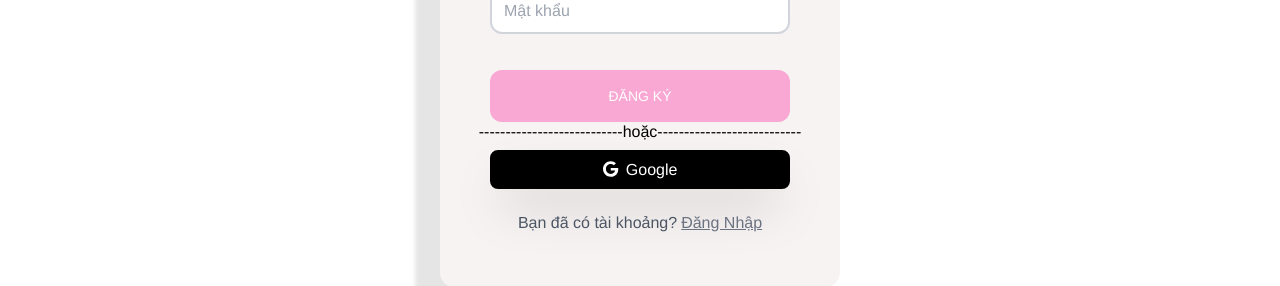
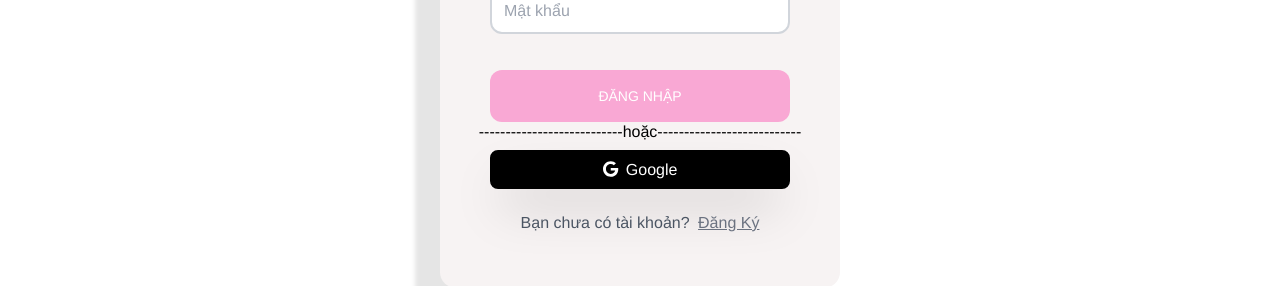
Before and after one commit to lehaodang189203/Summer2024SWP391_SAP1804_Group05_FE, a React (Vite) app in the folder OnDemandTutor/: page /login in a window 1280 px wide. Shown: the part 348-634 px from the top of the page. Built offline with nearby package versions, Linux system fonts and the light colour scheme.

Commit message:
Edit the text in the login registration section, add packages to packages.jason

```diff
--- a/OnDemandTutor/package.json
+++ b/OnDemandTutor/package.json
@@ -19,13 +19,15 @@
     "@fortawesome/react-fontawesome": "^0.2.1",
     "@hookform/resolvers": "^3.4.2",
     "@tanstack/react-query": "^5.40.0",
+    "@tanstack/react-query-devtools": "^5.40.0",
     "axios": "^1.7.2",
+    "classnames": "^2.5.1",
+    "framer-motion": "^11.2.7",
     "react": "^18.2.0",
     "react-datepicker": "^6.9.0",
     "react-dom": "^18.2.0",
     "react-hook-form": "^7.51.5",
     "react-router-dom": "^6.23.1",
-
     "yup": "^1.4.0"
   },
   "devDependencies": {
--- a/OnDemandTutor/src/pages/Login/Login.tsx
+++ b/OnDemandTutor/src/pages/Login/Login.tsx
@@ -60,7 +60,7 @@ export default function Login() {
               type='submit'
               className='w-full rounded-xl text-center bg-pink-300 py-4 px-2 uppercase text-white text-sm hover:bg-pink-600 flex justify-center items-center'
             >
-              Đăng Ký
+              Đăng Nhập
             </button>
           </div>
         </form>
@@ -81,12 +81,12 @@ export default function Login() {
         </div>
         <div className='my-4'>
           <div>
-            <span className='text-gray-600 mr-1'>Bạn đã có tài khoảng?</span>
+            <span className='text-gray-600 mr-1'>Bạn chưa có tài khoản? </span>
             <Link
               className='text-gray-500 underline hover:text-red-500'
               to='/Login'
             >
-              Đăng Nhập
+              Đăng Ký
             </Link>
           </div>
         </div>
--- a/OnDemandTutor/src/pages/Register/Register.tsx
+++ b/OnDemandTutor/src/pages/Register/Register.tsx
@@ -105,7 +105,7 @@ export default function Register() {
         </div>
         <div className='my-4'>
           <div>
-            <span className='text-gray-600 mr-1'>Bạn đã có tài khoảng?</span>
+            <span className='text-gray-600 mr-1'>Bạn đã có tài khoản?</span>
             <Link
               className='text-gray-500 underline hover:text-red-500'
               to='/Login'
```
Also changed, not shown: 1 other file (tests, documents, lock files or other folders).
